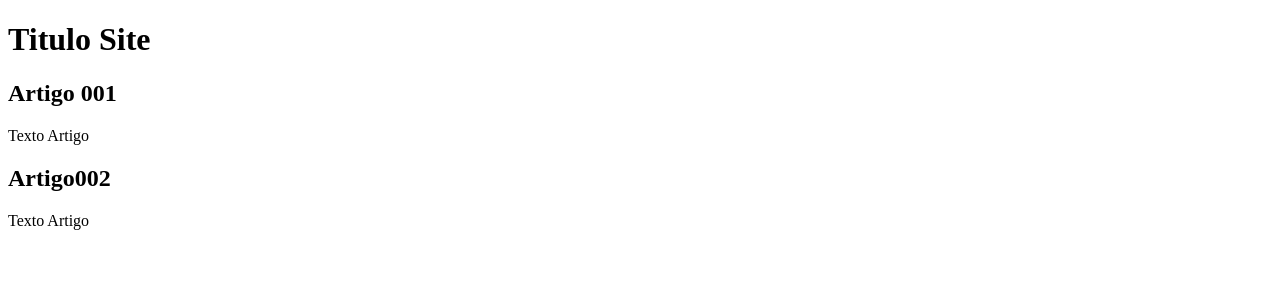
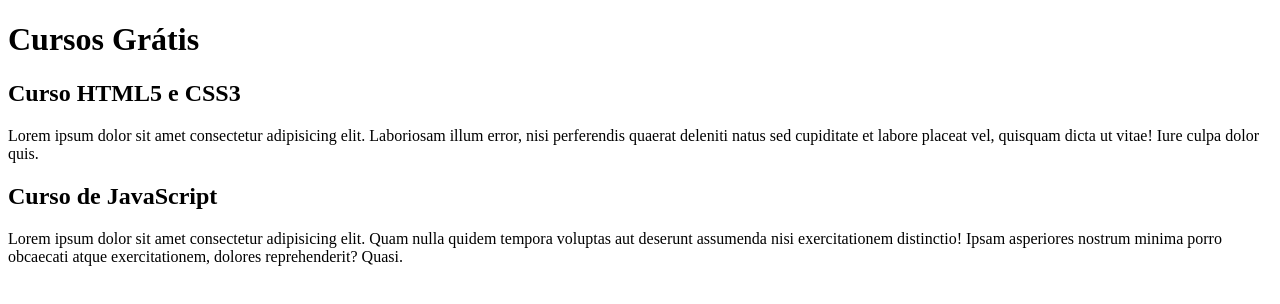
Before and after one commit to phdalmas/projeto-site, a plain HTML site: page index.html in a window 1280 px wide. Drawn offline with Linux system fonts and the light colour scheme.

Commit message:
comecei o conteudo

```diff
--- a/index.html
+++ b/index.html
@@ -8,14 +8,14 @@
 <body>
     <main>
         <header>
-            <h1>Titulo Site</h1>
+            <h1>Cursos Grátis</h1>
             <article>
-                <h2>Artigo 001</h2>
-                <p>Texto Artigo</p>
+                <h2>Curso HTML5 e CSS3</h2>
+                <p>Lorem ipsum dolor sit amet consectetur adipisicing elit. Laboriosam illum error, nisi perferendis quaerat deleniti natus sed cupiditate et labore placeat vel, quisquam dicta ut vitae! Iure culpa dolor quis.</p>
             </article>
             <article>
-                <h2>Artigo002</h2>
-                <p>Texto Artigo</p>
+                <h2>Curso de JavaScript</h2>
+                <p>Lorem ipsum dolor sit amet consectetur adipisicing elit. Quam nulla quidem tempora voluptas aut deserunt assumenda nisi exercitationem distinctio! Ipsam asperiores nostrum minima porro obcaecati atque exercitationem, dolores reprehenderit? Quasi.</p>
             </article>
         </header>
     </main>
```
